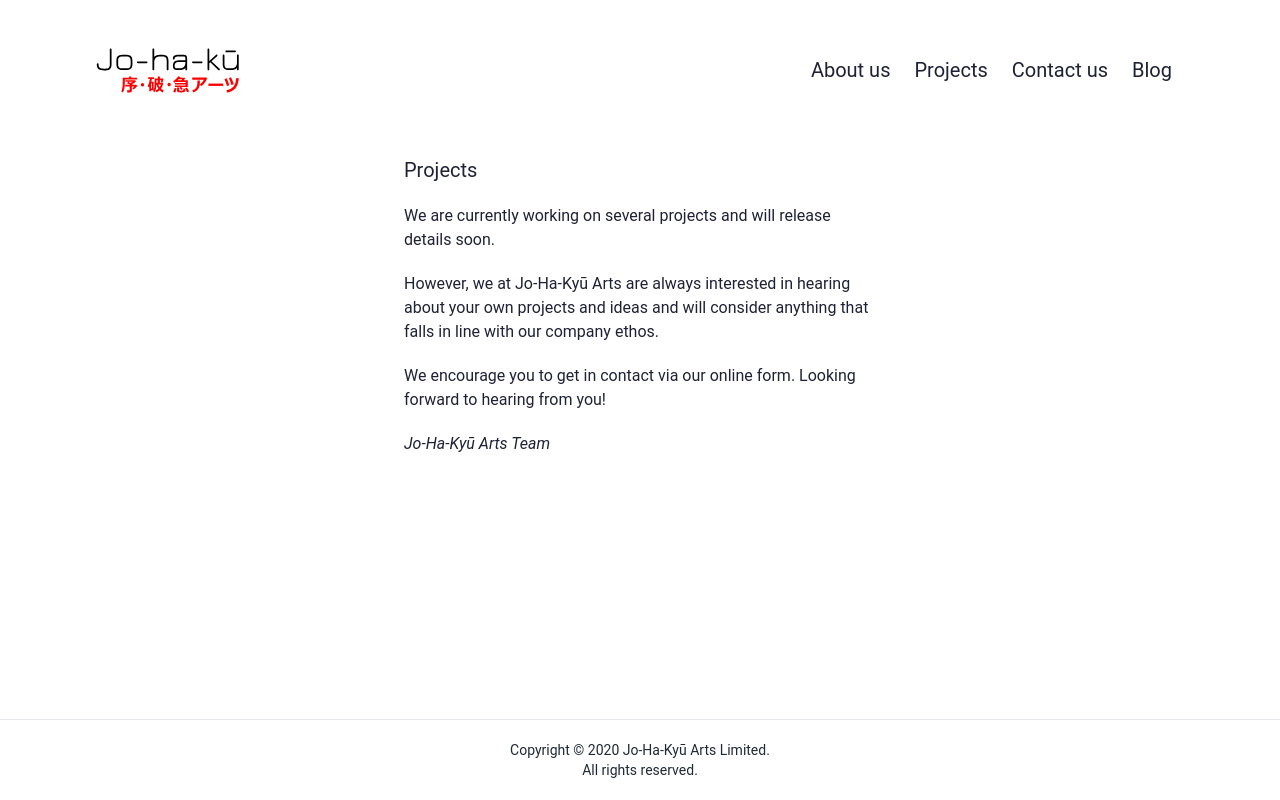
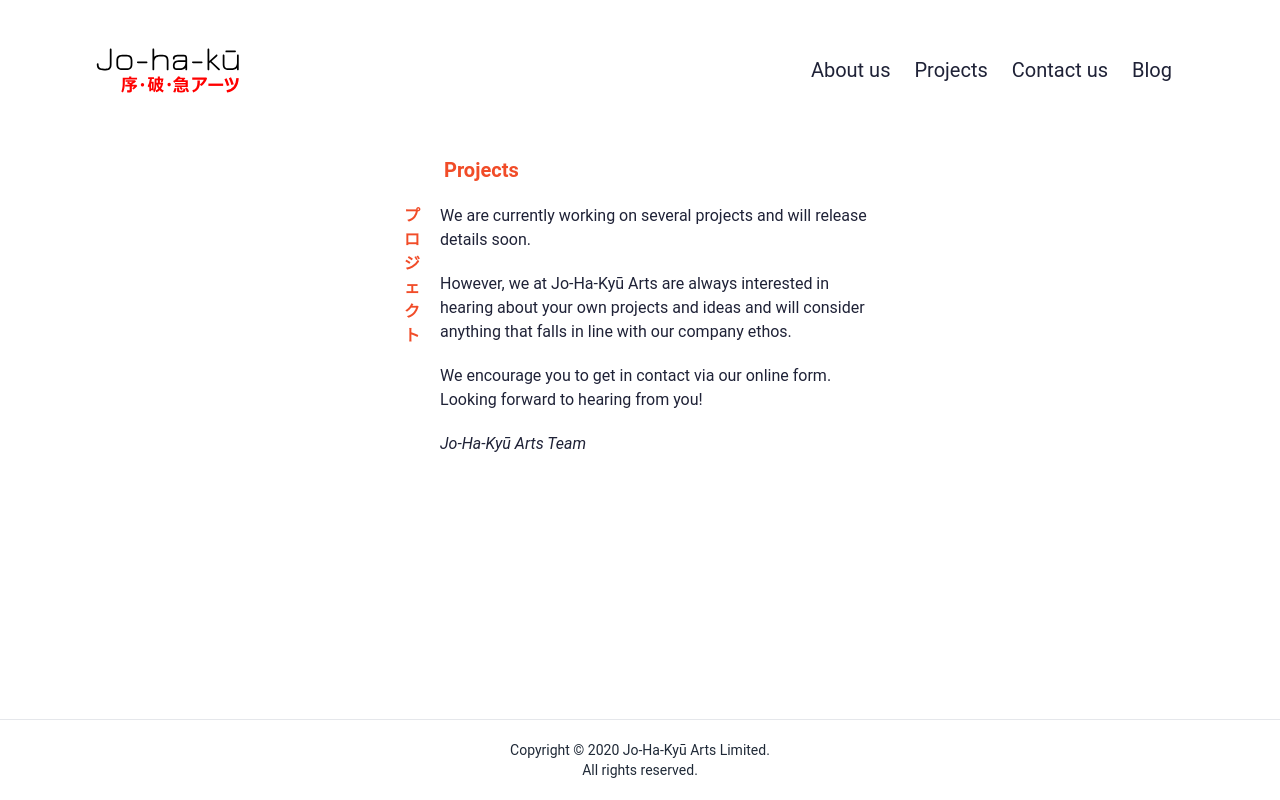
Before and after one commit to christocarr/johakyu, a Next.js app: page /projects in a window 1280 px wide. Built offline with nearby package versions, Linux system fonts and the light colour scheme.

Commit message:
Feature: Japanese text alongside content

```diff
--- a/pages/contact.js
+++ b/pages/contact.js
@@ -3,8 +3,11 @@ import Link from 'next/link'
 export default function Contact() {
 	return (
 		<main className="font-roboto flex flex-col flex-grow p-5 pt-0 sm:w-2/3 sm:mx-auto sm:mt-5 lg:w-2/4 xl:w-2/5">
-			<h1 className="text-xl font-jura">Contact Us</h1>
-			<form className="p-5 mt-5 border border-brand-red rounded-md bg-brand-red bg-opacity-20 flex flex-col justify-center items-center shadow lg:p-10">
+			<h1 className="text-xl font-jura mb-5 text-brand-red font-bold sm:ml-10 sm:mb-0">Contact Us</h1>
+			<div className="flex sm:mt-5">
+			<h2 className="hidden w-8 text-brand-red font-semibold sm:mr-5 sm:flex sm:flex-col-rev">コンタクト</h2>
+			<div className="flex flex-col w-full">
+			<form className="p-5 border border-brand-red rounded-md bg-brand-red bg-opacity-20 flex flex-col justify-center items-center shadow lg:p-10">
 				<div className="w-5/6">
 					<label htmlFor="fName">Name<span className="text-brand-red">*</span></label>
 					<input className="w-full px-2 py-1 border rounded-md" type="text" id="fName" name="fname" placeholder="First name" required />
@@ -35,6 +38,8 @@ export default function Contact() {
 				<Link href="" >
 					<img className="w-10 rounded-full shadow cursor-pointer hover:shadow-none" src="/static/social-icons/youtube.png" alt="youtube" />
 				</Link>
+				</div>
+				</div>
 			</div>
 		</main>
 	);
--- a/pages/projects.js
+++ b/pages/projects.js
@@ -1,12 +1,17 @@
 export default function Projects() {
 	return (
 		<main className="font-roboto flex flex-col flex-grow p-5 pt-0 sm:w-2/3 sm:mx-auto sm:mt-5 lg:w-2/4 xl:w-2/5">
-			<h1 className="text-xl font-jura">Projects</h1>
-			<p className="mt-5">We are currently working on several projects and will release details soon.</p>
-			<p className="mt-5">However, we at Jo-Ha-Kyū Arts are always interested in hearing about your own projects and ideas and will consider anything that falls in line with our company ethos.</p>
-			<p className="mt-5">We encourage you to get in contact via our online form. Looking forward to hearing from you!
+			<h1 className="text-xl font-jura  text-brand-red font-bold sm:ml-10">Projects</h1>
+			<div className="flex mt-5">
+				<h2 className="hidden w-8 text-brand-red font-semibold sm:mr-5 sm:flex sm:flex-col-rev">プロジェクト</h2>
+				<div>
+					<p>We are currently working on several projects and will release details soon.</p>
+					<p className="mt-5">However, we at Jo-Ha-Kyū Arts are always interested in hearing about your own projects and ideas and will consider anything that falls in line with our company ethos.</p>
+					<p className="mt-5">We encourage you to get in contact via our online form. Looking forward to hearing from you!
 </p>
-			<p className="mt-5 italic">Jo-Ha-Kyū Arts Team</p>
+					<p className="mt-5 italic">Jo-Ha-Kyū Arts Team</p>
+				</div>
+			</div>
 		</main>
 	);
 }
```
